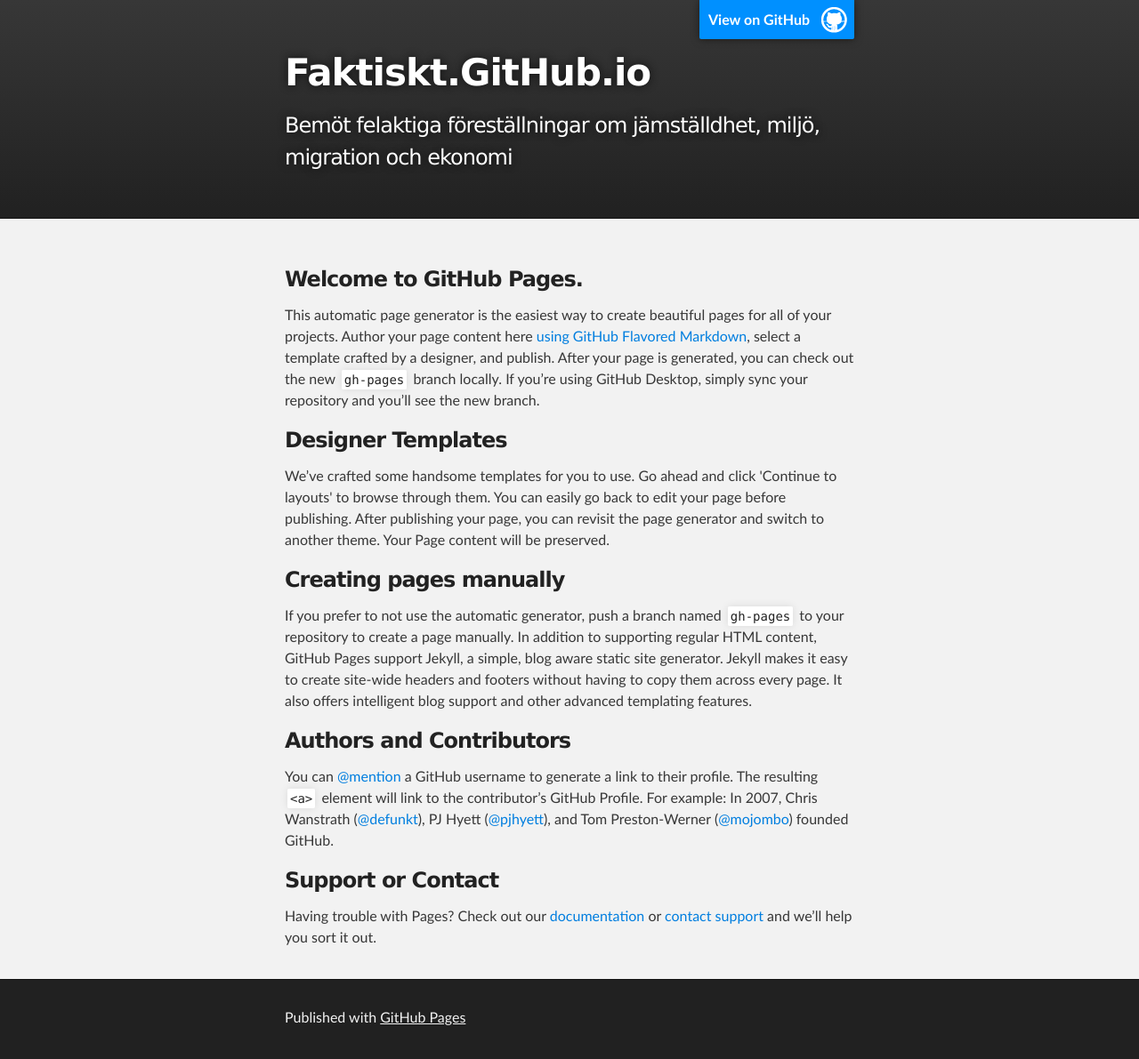
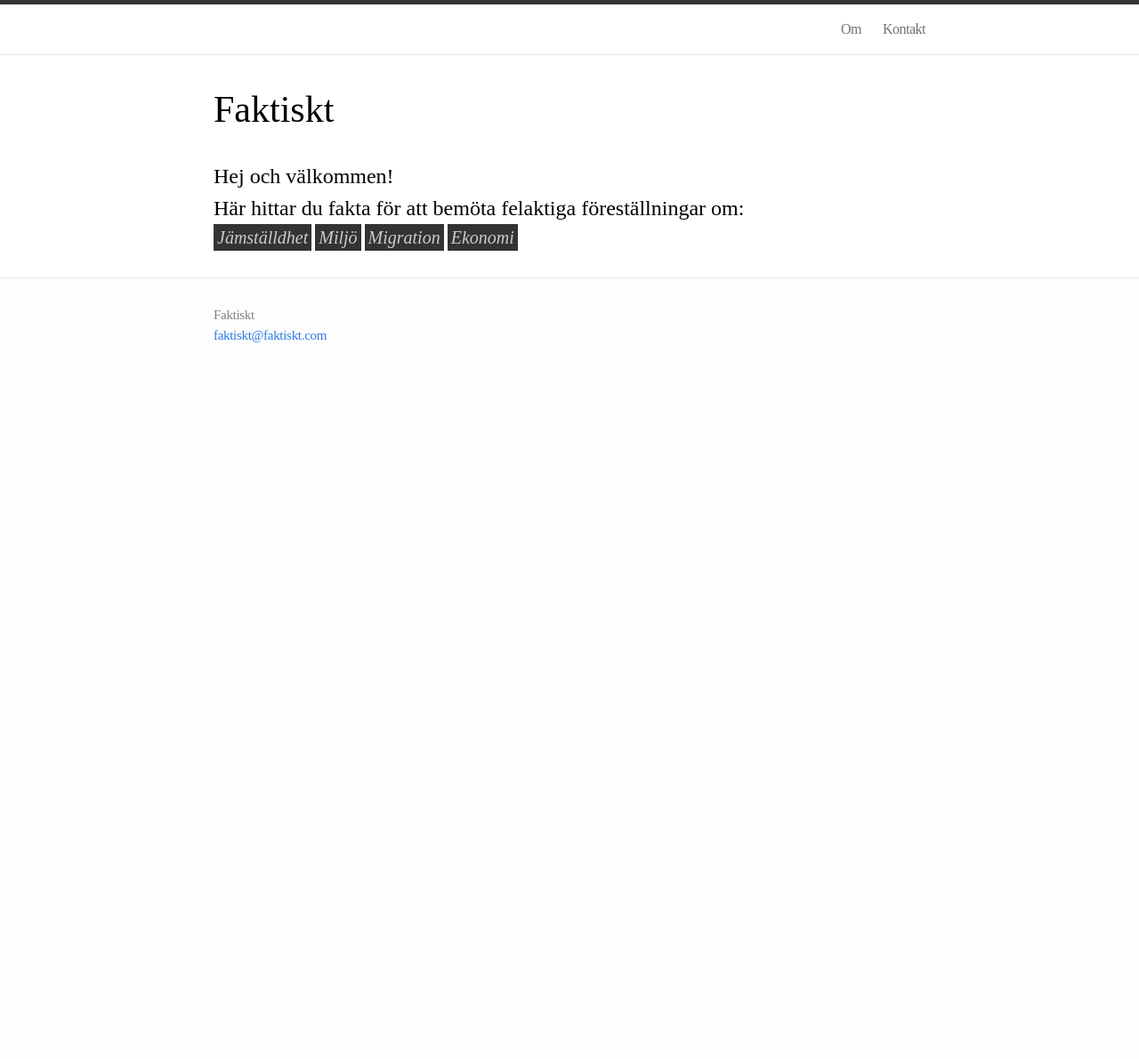
Before and after one commit to frigolitvarulv/faktiskt.github.io, a Jekyll site: the page built from index.html, in a window 1280 px wide. Shown: the whole page at 89% size. Built offline with Jekyll 4.4.1, drawn with Linux system fonts in a browser that asks for light colours; after the commit the page ends 900 px from its top, so only the background shows below that.

Commit message:
Revert "Replace master branch with page content via GitHub"
This reverts commit e9811ec80b558a359e9ee7a18519c7bb8416d2ee.

```diff
--- a/index.html
+++ b/index.html
@@ -1,67 +1,16 @@
-<!DOCTYPE html>
-<html>
+---
+layout: default
+---
 
-  <head>
-    <meta charset='utf-8'>
-    <meta http-equiv="X-UA-Compatible" content="chrome=1">
-    <meta name="description" content="Faktiskt.GitHub.io : Bemöt felaktiga föreställningar om jämställdhet, miljö, migration och ekonomi">
-
-    <link rel="stylesheet" type="text/css" media="screen" href="stylesheets/stylesheet.css">
-
-    <title>Faktiskt.GitHub.io</title>
-  </head>
-
-  <body>
-
-    <!-- HEADER -->
-    <div id="header_wrap" class="outer">
-        <header class="inner">
-          <a id="forkme_banner" href="https://github.com/faktiskt">View on GitHub</a>
-
-          <h1 id="project_title">Faktiskt.GitHub.io</h1>
-          <h2 id="project_tagline">Bemöt felaktiga föreställningar om jämställdhet, miljö, migration och ekonomi</h2>
-
-        </header>
-    </div>
-
-    <!-- MAIN CONTENT -->
-    <div id="main_content_wrap" class="outer">
-      <section id="main_content" class="inner">
-        <h3>
-<a id="welcome-to-github-pages" class="anchor" href="#welcome-to-github-pages" aria-hidden="true"><span class="octicon octicon-link"></span></a>Welcome to GitHub Pages.</h3>
-
-<p>This automatic page generator is the easiest way to create beautiful pages for all of your projects. Author your page content here <a href="https://guides.github.com/features/mastering-markdown/">using GitHub Flavored Markdown</a>, select a template crafted by a designer, and publish. After your page is generated, you can check out the new <code>gh-pages</code> branch locally. If you’re using GitHub Desktop, simply sync your repository and you’ll see the new branch.</p>
-
-<h3>
-<a id="designer-templates" class="anchor" href="#designer-templates" aria-hidden="true"><span class="octicon octicon-link"></span></a>Designer Templates</h3>
-
-<p>We’ve crafted some handsome templates for you to use. Go ahead and click 'Continue to layouts' to browse through them. You can easily go back to edit your page before publishing. After publishing your page, you can revisit the page generator and switch to another theme. Your Page content will be preserved.</p>
-
-<h3>
-<a id="creating-pages-manually" class="anchor" href="#creating-pages-manually" aria-hidden="true"><span class="octicon octicon-link"></span></a>Creating pages manually</h3>
-
-<p>If you prefer to not use the automatic generator, push a branch named <code>gh-pages</code> to your repository to create a page manually. In addition to supporting regular HTML content, GitHub Pages support Jekyll, a simple, blog aware static site generator. Jekyll makes it easy to create site-wide headers and footers without having to copy them across every page. It also offers intelligent blog support and other advanced templating features.</p>
-
-<h3>
-<a id="authors-and-contributors" class="anchor" href="#authors-and-contributors" aria-hidden="true"><span class="octicon octicon-link"></span></a>Authors and Contributors</h3>
-
-<p>You can <a href="https://github.com/blog/821" class="user-mention">@mention</a> a GitHub username to generate a link to their profile. The resulting <code>&lt;a&gt;</code> element will link to the contributor’s GitHub Profile. For example: In 2007, Chris Wanstrath (<a href="https://github.com/defunkt" class="user-mention">@defunkt</a>), PJ Hyett (<a href="https://github.com/pjhyett" class="user-mention">@pjhyett</a>), and Tom Preston-Werner (<a href="https://github.com/mojombo" class="user-mention">@mojombo</a>) founded GitHub.</p>
-
-<h3>
-<a id="support-or-contact" class="anchor" href="#support-or-contact" aria-hidden="true"><span class="octicon octicon-link"></span></a>Support or Contact</h3>
-
-<p>Having trouble with Pages? Check out our <a href="https://help.github.com/pages">documentation</a> or <a href="https://github.com/contact">contact support</a> and we’ll help you sort it out.</p>
-      </section>
-    </div>
-
-    <!-- FOOTER  -->
-    <div id="footer_wrap" class="outer">
-      <footer class="inner">
-        <p>Published with <a href="https://pages.github.com">GitHub Pages</a></p>
-      </footer>
-    </div>
-
-
-
-  </body>
-</html>
+<div class="home">
+  <h1>Faktiskt</h1>
+  <p>Hej och välkommen!</p>
+  <p>Här hittar du fakta för att bemöta felaktiga föreställningar om:</p>
+  <ul class="home-nav">
+    <li><a href="{{ "/jamstalldhet" | prepend: site.baseurl }}">Jämställdhet</a></li>
+    <li><a href="{{ "/miljo" | prepend: site.baseurl }}">Miljö</a></li>
+    <li><a href="{{ "/migration" | prepend: site.baseurl }}">Migration</a></li>
+    <li><a href="{{ "/ekonomi" | prepend: site.baseurl }}">Ekonomi</a></li>
+  </ul>
+  </div>
+</div>
--- a/javascripts/main.js
+++ /dev/null
@@ -1 +0,0 @@
-console.log('This would be the main JS file.');
--- a/stylesheets/github-light.css
+++ /dev/null
@@ -1,115 +0,0 @@
-/*
-   Copyright 2014 GitHub Inc.
-
-   Licensed under the Apache License, Version 2.0 (the "License");
-   you may not use this file except in compliance with the License.
-   You may obtain a copy of the License at
-
-       http://www.apache.org/licenses/LICENSE-2.0
-
-   Unless required by applicable law or agreed to in writing, software
-   distributed under the License is distributed on an "AS IS" BASIS,
-   WITHOUT WARRANTIES OR CONDITIONS OF ANY KIND, either express or implied.
-   See the License for the specific language governing permissions and
-   limitations under the License.
-
-*/
-
-.pl-c /* comment */ {
-  color: #969896;
-}
-
-.pl-c1      /* constant, markup.raw, meta.diff.header, meta.module-reference, meta.property-name, support, support.constant, support.variable, variable.other.constant */,
-.pl-s .pl-v /* string variable */ {
-  color: #0086b3;
-}
-
-.pl-e  /* entity */,
-.pl-en /* entity.name */ {
-  color: #795da3;
-}
-
-.pl-s .pl-s1 /* string source */,
-.pl-smi      /* storage.modifier.import, storage.modifier.package, storage.type.java, variable.other, variable.parameter.function */ {
-  color: #333;
-}
-
-.pl-ent /* entity.name.tag */ {
-  color: #63a35c;
-}
-
-.pl-k /* keyword, storage, storage.type */ {
-  color: #a71d5d;
-}
-
-.pl-pds              /* punctuation.definition.string, string.regexp.character-class */,
-.pl-s                /* string */,
-.pl-s .pl-pse .pl-s1 /* string punctuation.section.embedded source */,
-.pl-sr               /* string.regexp */,
-.pl-sr .pl-cce       /* string.regexp constant.character.escape */,
-.pl-sr .pl-sra       /* string.regexp string.regexp.arbitrary-repitition */,
-.pl-sr .pl-sre       /* string.regexp source.ruby.embedded */ {
-  color: #183691;
-}
-
-.pl-v /* variable */ {
-  color: #ed6a43;
-}
-
-.pl-id /* invalid.deprecated */ {
-  color: #b52a1d;
-}
-
-.pl-ii /* invalid.illegal */ {
-  background-color: #b52a1d;
-  color: #f8f8f8;
-}
-
-.pl-sr .pl-cce /* string.regexp constant.character.escape */ {
-  color: #63a35c;
-  font-weight: bold;
-}
-
-.pl-ml /* markup.list */ {
-  color: #693a17;
-}
-
-.pl-mh        /* markup.heading */,
-.pl-mh .pl-en /* markup.heading entity.name */,
-.pl-ms        /* meta.separator */ {
-  color: #1d3e81;
-  font-weight: bold;
-}
-
-.pl-mq /* markup.quote */ {
-  color: #008080;
-}
-
-.pl-mi /* markup.italic */ {
-  color: #333;
-  font-style: italic;
-}
-
-.pl-mb /* markup.bold */ {
-  color: #333;
-  font-weight: bold;
-}
-
-.pl-md /* markup.deleted, meta.diff.header.from-file */ {
-  background-color: #ffecec;
-  color: #bd2c00;
-}
-
-.pl-mi1 /* markup.inserted, meta.diff.header.to-file */ {
-  background-color: #eaffea;
-  color: #55a532;
-}
-
-.pl-mdr /* meta.diff.range */ {
-  color: #795da3;
-  font-weight: bold;
-}
-
-.pl-mo /* meta.output */ {
-  color: #1d3e81;
-}
--- a/stylesheets/stylesheet.css
+++ /dev/null
@@ -1,425 +0,0 @@
-/*******************************************************************************
-Slate Theme for GitHub Pages
-by Jason Costello, @jsncostello
-*******************************************************************************/
-
-@import url(github-light.css);
-
-/*******************************************************************************
-MeyerWeb Reset
-*******************************************************************************/
-
-html, body, div, span, applet, object, iframe,
-h1, h2, h3, h4, h5, h6, p, blockquote, pre,
-a, abbr, acronym, address, big, cite, code,
-del, dfn, em, img, ins, kbd, q, s, samp,
-small, strike, strong, sub, sup, tt, var,
-b, u, i, center,
-dl, dt, dd, ol, ul, li,
-fieldset, form, label, legend,
-table, caption, tbody, tfoot, thead, tr, th, td,
-article, aside, canvas, details, embed,
-figure, figcaption, footer, header, hgroup,
-menu, nav, output, ruby, section, summary,
-time, mark, audio, video {
-  margin: 0;
-  padding: 0;
-  border: 0;
-  font: inherit;
-  vertical-align: baseline;
-}
-
-/* HTML5 display-role reset for older browsers */
-article, aside, details, figcaption, figure,
-footer, header, hgroup, menu, nav, section {
-  display: block;
-}
-
-ol, ul {
-  list-style: none;
-}
-
-table {
-  border-collapse: collapse;
-  border-spacing: 0;
-}
-
-/*******************************************************************************
-Theme Styles
-*******************************************************************************/
-
-body {
-  box-sizing: border-box;
-  color:#373737;
-  background: #212121;
-  font-size: 16px;
-  font-family: 'Myriad Pro', Calibri, Helvetica, Arial, sans-serif;
-  line-height: 1.5;
-  -webkit-font-smoothing: antialiased;
-}
-
-h1, h2, h3, h4, h5, h6 {
-  margin: 10px 0;
-  font-weight: 700;
-  color:#222222;
-  font-family: 'Lucida Grande', 'Calibri', Helvetica, Arial, sans-serif;
-  letter-spacing: -1px;
-}
-
-h1 {
-  font-size: 36px;
-  font-weight: 700;
-}
-
-h2 {
-  padding-bottom: 10px;
-  font-size: 32px;
-  background: url('../images/bg_hr.png') repeat-x bottom;
-}
-
-h3 {
-  font-size: 24px;
-}
-
-h4 {
-  font-size: 21px;
-}
-
-h5 {
-  font-size: 18px;
-}
-
-h6 {
-  font-size: 16px;
-}
-
-p {
-  margin: 10px 0 15px 0;
-}
-
-footer p {
-  color: #f2f2f2;
-}
-
-a {
-  text-decoration: none;
-  color: #007edf;
-  text-shadow: none;
-
-  transition: color 0.5s ease;
-  transition: text-shadow 0.5s ease;
-  -webkit-transition: color 0.5s ease;
-  -webkit-transition: text-shadow 0.5s ease;
-  -moz-transition: color 0.5s ease;
-  -moz-transition: text-shadow 0.5s ease;
-  -o-transition: color 0.5s ease;
-  -o-transition: text-shadow 0.5s ease;
-  -ms-transition: color 0.5s ease;
-  -ms-transition: text-shadow 0.5s ease;
-}
-
-a:hover, a:focus {text-decoration: underline;}
-
-footer a {
-  color: #F2F2F2;
-  text-decoration: underline;
-}
-
-em {
-  font-style: italic;
-}
-
-strong {
-  font-weight: bold;
-}
-
-img {
-  position: relative;
-  margin: 0 auto;
-  max-width: 739px;
-  padding: 5px;
-  margin: 10px 0 10px 0;
-  border: 1px solid #ebebeb;
-
-  box-shadow: 0 0 5px #ebebeb;
-  -webkit-box-shadow: 0 0 5px #ebebeb;
-  -moz-box-shadow: 0 0 5px #ebebeb;
-  -o-box-shadow: 0 0 5px #ebebeb;
-  -ms-box-shadow: 0 0 5px #ebebeb;
-}
-
-p img {
-  display: inline;
-  margin: 0;
-  padding: 0;
-  vertical-align: middle;
-  text-align: center;
-  border: none;
-}
-
-pre, code {
-  width: 100%;
-  color: #222;
-  background-color: #fff;
-
-  font-family: Monaco, "Bitstream Vera Sans Mono", "Lucida Console", Terminal, monospace;
-  font-size: 14px;
-
-  border-radius: 2px;
-  -moz-border-radius: 2px;
-  -webkit-border-radius: 2px;
-}
-
-pre {
-  width: 100%;
-  padding: 10px;
-  box-shadow: 0 0 10px rgba(0,0,0,.1);
-  overflow: auto;
-}
-
-code {
-  padding: 3px;
-  margin: 0 3px;
-  box-shadow: 0 0 10px rgba(0,0,0,.1);
-}
-
-pre code {
-  display: block;
-  box-shadow: none;
-}
-
-blockquote {
-  color: #666;
-  margin-bottom: 20px;
-  padding: 0 0 0 20px;
-  border-left: 3px solid #bbb;
-}
-
-
-ul, ol, dl {
-  margin-bottom: 15px
-}
-
-ul {
-  list-style-position: inside;
-  list-style: disc;
-  padding-left: 20px;
-}
-
-ol {
-  list-style-position: inside;
-  list-style: decimal;
-  padding-left: 20px;
-}
-
-dl dt {
-  font-weight: bold;
-}
-
-dl dd {
-  padding-left: 20px;
-  font-style: italic;
-}
-
-dl p {
-  padding-left: 20px;
-  font-style: italic;
-}
-
-hr {
-  height: 1px;
-  margin-bottom: 5px;
-  border: none;
-  background: url('../images/bg_hr.png') repeat-x center;
-}
-
-table {
-  border: 1px solid #373737;
-  margin-bottom: 20px;
-  text-align: left;
- }
-
-th {
-  font-family: 'Lucida Grande', 'Helvetica Neue', Helvetica, Arial, sans-serif;
-  padding: 10px;
-  background: #373737;
-  color: #fff;
- }
-
-td {
-  padding: 10px;
-  border: 1px solid #373737;
- }
-
-form {
-  background: #f2f2f2;
-  padding: 20px;
-}
-
-/*******************************************************************************
-Full-Width Styles
-*******************************************************************************/
-
-.outer {
-  width: 100%;
-}
-
-.inner {
-  position: relative;
-  max-width: 640px;
-  padding: 20px 10px;
-  margin: 0 auto;
-}
-
-#forkme_banner {
-  display: block;
-  position: absolute;
-  top:0;
-  right: 10px;
-  z-index: 10;
-  padding: 10px 50px 10px 10px;
-  color: #fff;
-  background: url('../images/blacktocat.png') #0090ff no-repeat 95% 50%;
-  font-weight: 700;
-  box-shadow: 0 0 10px rgba(0,0,0,.5);
-  border-bottom-left-radius: 2px;
-  border-bottom-right-radius: 2px;
-}
-
-#header_wrap {
-  background: #212121;
-  background: -moz-linear-gradient(top, #373737, #212121);
-  background: -webkit-linear-gradient(top, #373737, #212121);
-  background: -ms-linear-gradient(top, #373737, #212121);
-  background: -o-linear-gradient(top, #373737, #212121);
-  background: linear-gradient(top, #373737, #212121);
-}
-
-#header_wrap .inner {
-  padding: 50px 10px 30px 10px;
-}
-
-#project_title {
-  margin: 0;
-  color: #fff;
-  font-size: 42px;
-  font-weight: 700;
-  text-shadow: #111 0px 0px 10px;
-}
-
-#project_tagline {
-  color: #fff;
-  font-size: 24px;
-  font-weight: 300;
-  background: none;
-  text-shadow: #111 0px 0px 10px;
-}
-
-#downloads {
-  position: absolute;
-  width: 210px;
-  z-index: 10;
-  bottom: -40px;
-  right: 0;
-  height: 70px;
-  background: url('../images/icon_download.png') no-repeat 0% 90%;
-}
-
-.zip_download_link {
-  display: block;
-  float: right;
-  width: 90px;
-  height:70px;
-  text-indent: -5000px;
-  overflow: hidden;
-  background: url(../images/sprite_download.png) no-repeat bottom left;
-}
-
-.tar_download_link {
-  display: block;
-  float: right;
-  width: 90px;
-  height:70px;
-  text-indent: -5000px;
-  overflow: hidden;
-  background: url(../images/sprite_download.png) no-repeat bottom right;
-  margin-left: 10px;
-}
-
-.zip_download_link:hover {
-  background: url(../images/sprite_download.png) no-repeat top left;
-}
-
-.tar_download_link:hover {
-  background: url(../images/sprite_download.png) no-repeat top right;
-}
-
-#main_content_wrap {
-  background: #f2f2f2;
-  border-top: 1px solid #111;
-  border-bottom: 1px solid #111;
-}
-
-#main_content {
-  padding-top: 40px;
-}
-
-#footer_wrap {
-  background: #212121;
-}
-
-
-
-/*******************************************************************************
-Small Device Styles
-*******************************************************************************/
-
-@media screen and (max-width: 480px) {
-  body {
-    font-size:14px;
-  }
-
-  #downloads {
-    display: none;
-  }
-
-  .inner {
-    min-width: 320px;
-    max-width: 480px;
-  }
-
-  #project_title {
-  font-size: 32px;
-  }
-
-  h1 {
-    font-size: 28px;
-  }
-
-  h2 {
-    font-size: 24px;
-  }
-
-  h3 {
-    font-size: 21px;
-  }
-
-  h4 {
-    font-size: 18px;
-  }
-
-  h5 {
-    font-size: 14px;
-  }
-
-  h6 {
-    font-size: 12px;
-  }
-
-  code, pre {
-    min-width: 320px;
-    max-width: 480px;
-    font-size: 11px;
-  }
-
-}
```
Also changed, not shown: params.json (deleted, +0 -1 lines), images/bg_hr.png (deleted), images/blacktocat.png (deleted), images/icon_download.png (deleted), images/sprite_download.png (deleted).
